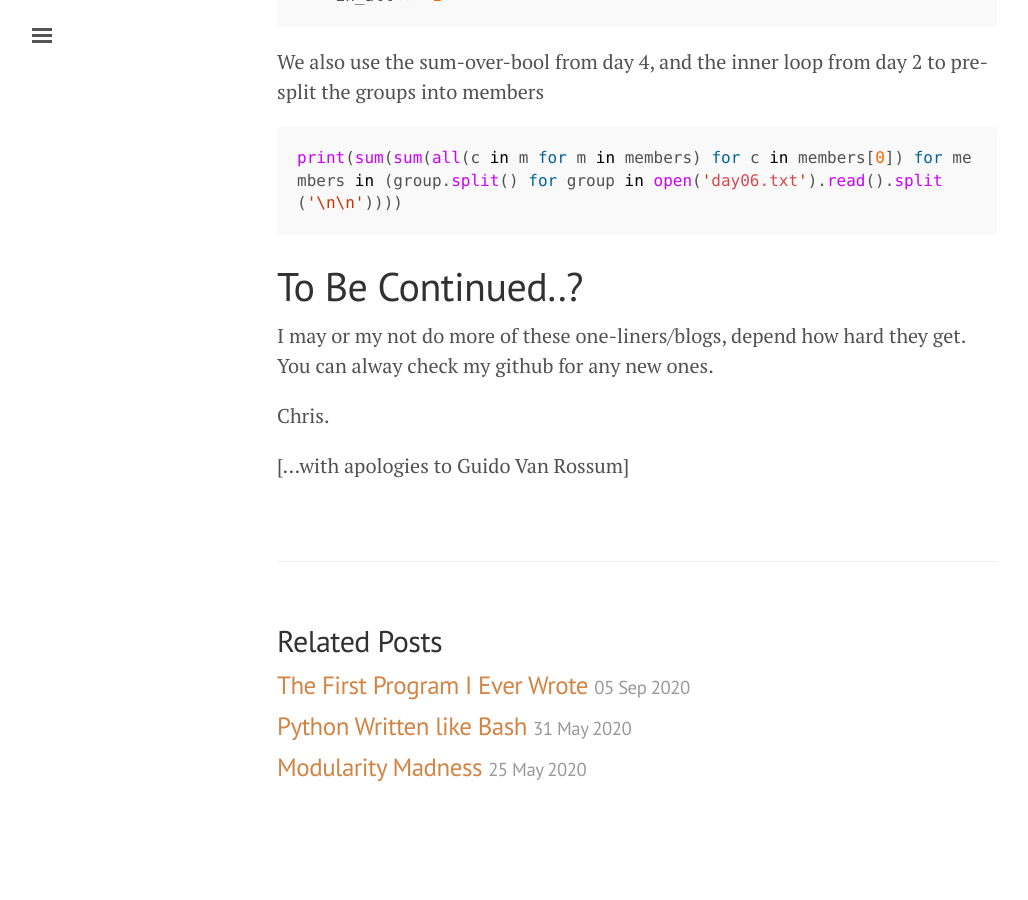
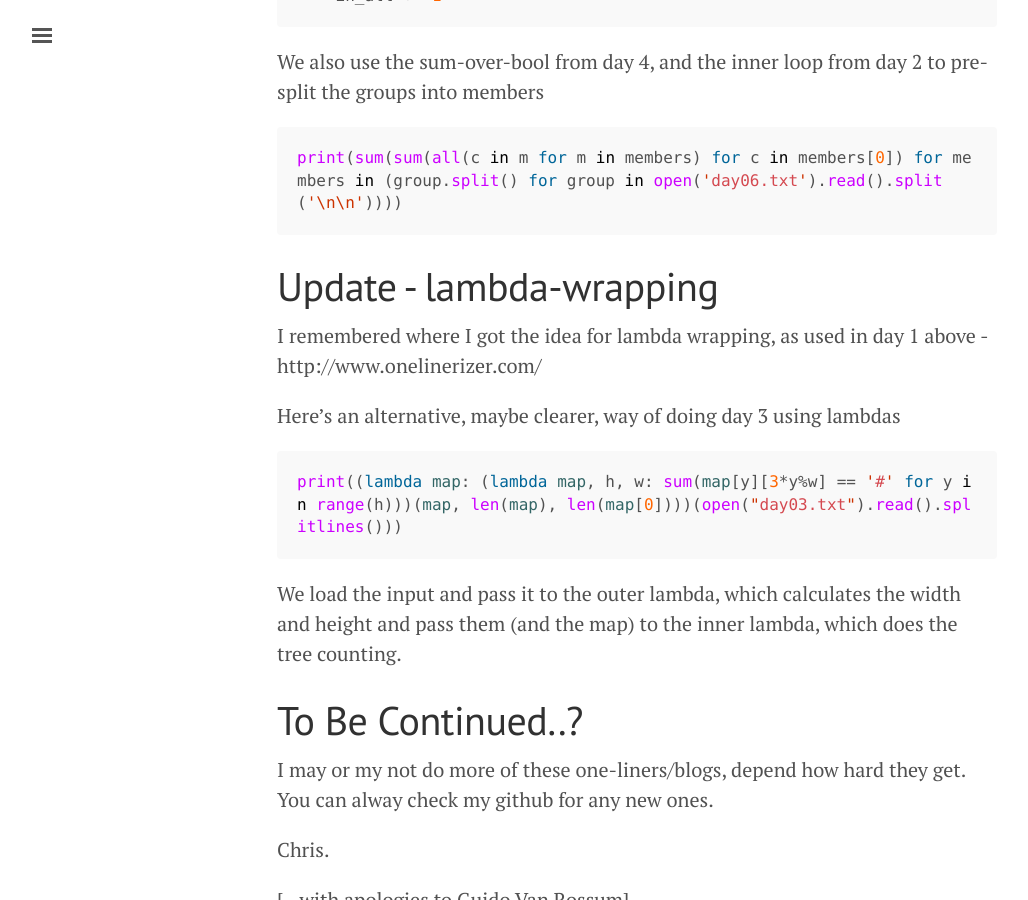
Before and after one commit to oatzy/oatzy.github.io, a Jekyll site: the page built from _posts/2020-12-06-advent-of-code-2020-python-oneliners.md, in a window 1280 px wide and 900 px high, scrolled down 7289 px. Shown: the whole window, without its empty margins (3-1031 px from the left). Built offline with Jekyll 4.4.1, drawn with Linux system fonts in a browser that asks for light colours; before the commit the page ends 8133 px from its top, so only the background shows below that; some of the changed text lies outside the part shown.

Commit message:
update: lambda wrapping in AoC one-liners

````diff
--- a/_posts/2020-12-06-advent-of-code-2020-python-oneliners.md
+++ b/_posts/2020-12-06-advent-of-code-2020-python-oneliners.md
@@ -52,7 +52,7 @@ seen=set();print(next(i for i in (x * (2020 - x) if (2020 - x) in seen else seen
 
 with a cheeky semi-colon to make two lines look like 1.
 
-The tricky bit here is that we need to initialise a set, and then update it in the loop. Eventually, I came up with a way of doing this as a legit one-liner
+The tricky bit here is that we need to initialise a set, and then update it in the loop. Eventually, I thought of a way of doing this as a legit one-liner
 
 ```python
 print((lambda seen: next(i for i in (x * (2020 - x) if (2020 - x) in seen else seen.add(x) for x in map(int, open("day01.txt"))) if i is not None))(set()))
@@ -221,6 +221,18 @@ We also use the sum-over-bool from day 4, and the inner loop from day 2 to pre-s
 print(sum(sum(all(c in m for m in members) for c in members[0]) for members in (group.split() for group in open('day06.txt').read().split('\n\n'))))
 ```
 
+# Update - lambda-wrapping
+
+I remembered where I got the idea for lambda wrapping, as used in day 1 above - http://www.onelinerizer.com/
+
+Here's an alternative, maybe clearer, way of doing day 3 using lambdas
+
+```python
+print((lambda map: (lambda map, h, w: sum(map[y][3*y%w] == '#' for y in range(h)))(map, len(map), len(map[0])))(open("day03.txt").read().splitlines()))
+```
+
+We load the input and pass it to the outer lambda, which calculates the width and height and pass them (and the map) to the inner lambda, which does the tree counting.
+
 # To Be Continued..?
 
 I may or my not do more of these one-liners/blogs, depend how hard they get. You can alway check my github for any new ones.
````
